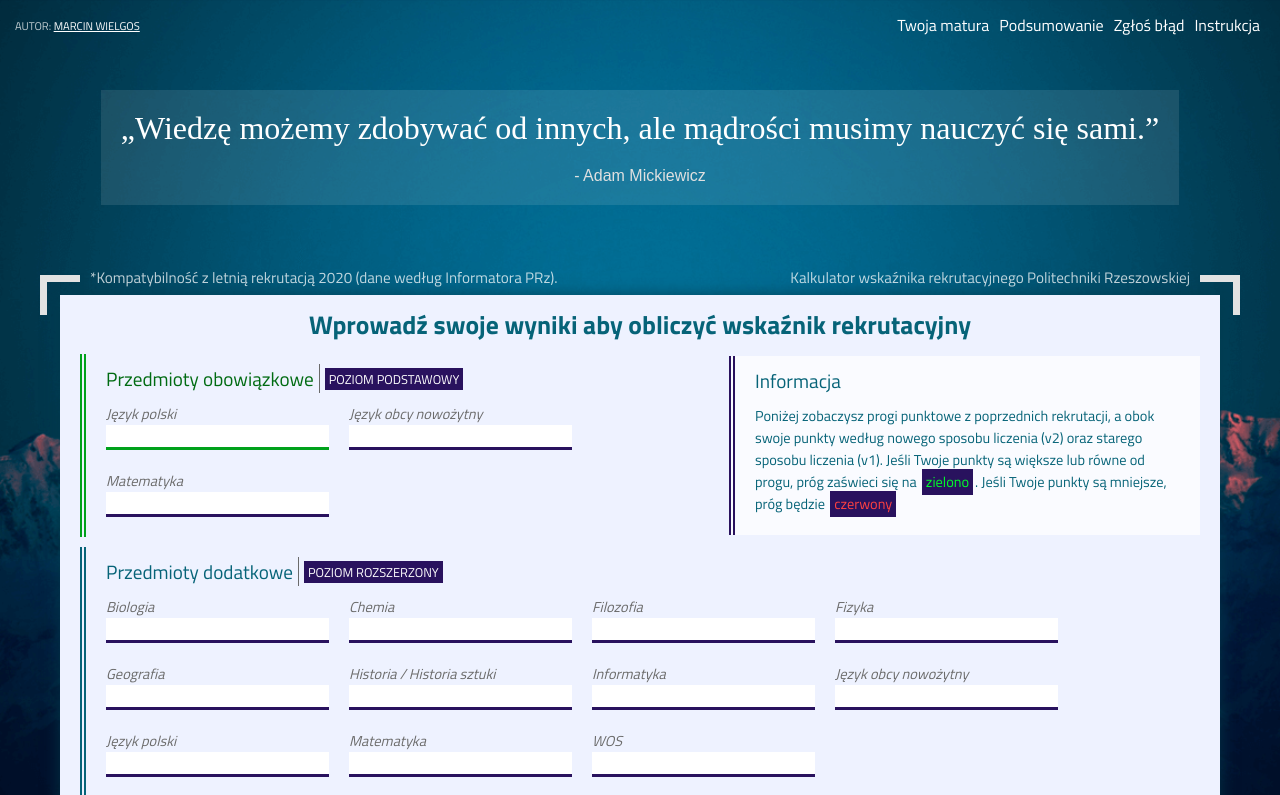
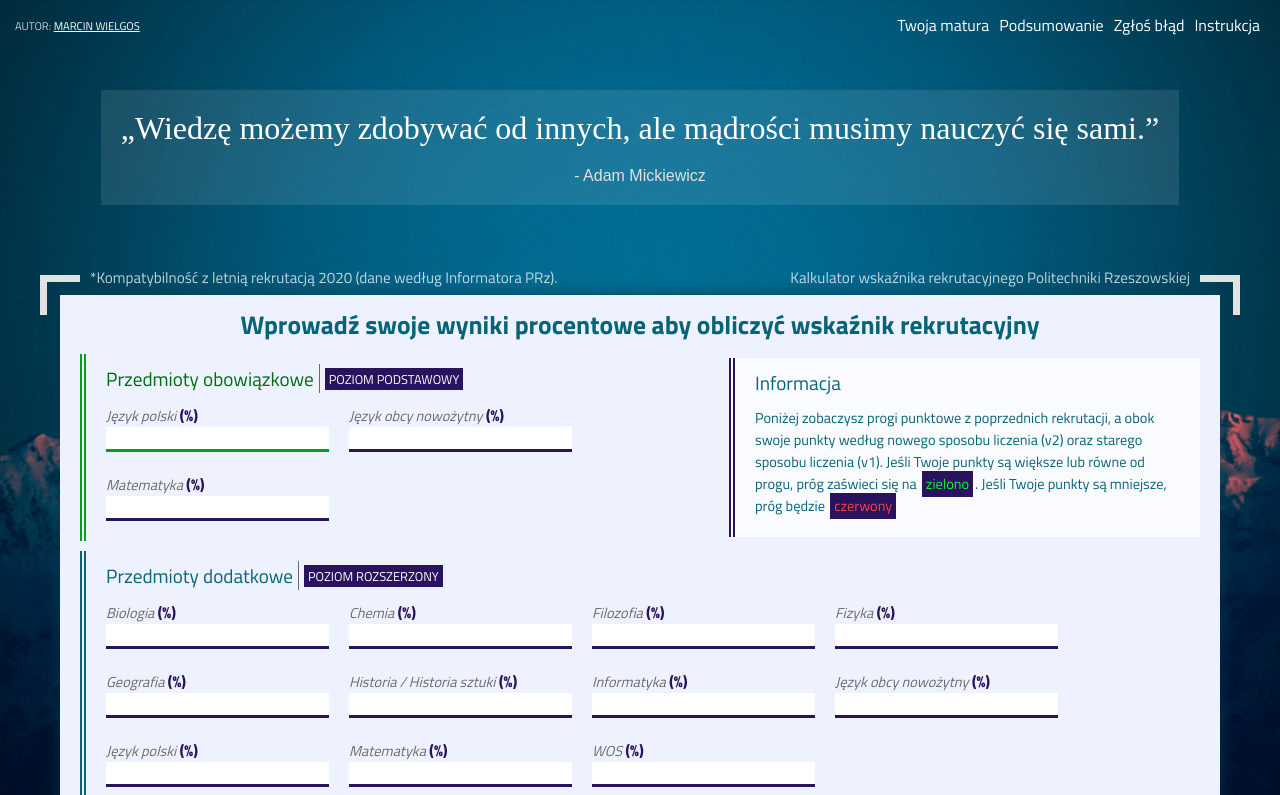
Before and after one commit to mwvabes/studies-calculator-improved, a React (Create React App) app: page / in a window 1280 px wide. Shown: the top 795 px of the page. Built offline with nearby package versions, Linux system fonts and the light colour scheme; a web font is replaced by a local one.

Commit message:
Update input section

```diff
--- a/src/components/InputMarks.js
+++ b/src/components/InputMarks.js
@@ -74,7 +74,7 @@ export default class InputMarks extends React.Component {
               </div>
 
               <div className="InputMarksCard">
-                <h1>Wprowadź swoje wyniki aby obliczyć wskaźnik rekrutacyjny</h1>
+                <h1>Wprowadź swoje wyniki procentowe aby obliczyć wskaźnik rekrutacyjny</h1>
                 <div className="Row BasicSectionWrapper">
                 <div className="InputBasicSection">
                   <div className="InputHeadingSection">
@@ -84,17 +84,17 @@ export default class InputMarks extends React.Component {
                   <div className="InputsRow">
 
                     <div className="SingleInput">
-                      <label htmlFor="B_PL">Język polski</label>
+                      <label htmlFor="B_PL">Język polski <span className="percentLabelInfo">(%)</span></label>
                       <input type="tel" name="B_PL" id="B_PL" autoFocus onKeyUp={this.handleChange.bind(this)} />
                     </div>
 
                     <div className="SingleInput">
-                      <label htmlFor="B_FL">Język obcy nowożytny</label>
+                      <label htmlFor="B_FL">Język obcy nowożytny <span className="percentLabelInfo">(%)</span></label>
                       <input type="tel" name="B_FL" id="B_FL" onKeyUp={this.handleChange.bind(this)} />
                     </div>
 
                     <div className="SingleInput">
-                      <label htmlFor="B_MAT">Matematyka</label>
+                      <label htmlFor="B_MAT">Matematyka <span className="percentLabelInfo">(%)</span></label>
                       <input type="tel" name="B_MAT" id="B_MAT" onKeyUp={this.handleChange.bind(this)} />
                     </div>
 
@@ -121,57 +121,57 @@ export default class InputMarks extends React.Component {
                   <div className="InputsRow">
 
                     <div className="SingleInput">
-                      <label htmlFor="E_BIO">Biologia</label>
+                      <label htmlFor="E_BIO">Biologia <span className="percentLabelInfo">(%)</span></label>
                       <input type="tel" name="E_BIO" id="E_BIO" onKeyUp={this.handleChange.bind(this)} />
                     </div>
 
                     <div className="SingleInput">
-                      <label htmlFor="E_CH">Chemia</label>
+                      <label htmlFor="E_CH">Chemia <span className="percentLabelInfo">(%)</span></label>
                       <input type="tel" name="E_CH" id="E_CH" onKeyUp={this.handleChange.bind(this)} />
                     </div>
 
                     <div className="SingleInput">
-                      <label htmlFor="E_PHI">Filozofia</label>
+                      <label htmlFor="E_PHI">Filozofia <span className="percentLabelInfo">(%)</span></label>
                       <input type="tel" name="E_PHI" id="E_PHI" onKeyUp={this.handleChange.bind(this)} />
                     </div>
 
                     <div className="SingleInput">
-                      <label htmlFor="E_PHY">Fizyka</label>
+                      <label htmlFor="E_PHY">Fizyka <span className="percentLabelInfo">(%)</span></label>
                       <input type="tel" name="E_PHY" id="E_PHY" onKeyUp={this.handleChange.bind(this)} />
                     </div>
 
                     <div className="SingleInput">
-                      <label htmlFor="E_GEO">Geografia</label>
+                      <label htmlFor="E_GEO">Geografia <span className="percentLabelInfo">(%)</span></label>
                       <input type="tel" name="E_GEO" id="E_GEO" onKeyUp={this.handleChange.bind(this)} />
                     </div>
 
                     <div className="SingleInput">
-                      <label htmlFor="E_HIS">Historia / Historia sztuki</label>
+                      <label htmlFor="E_HIS">Historia / Historia sztuki <span className="percentLabelInfo">(%)</span></label>
                       <input type="tel" name="E_HIS" id="E_HIS" onKeyUp={this.handleChange.bind(this)} />
                     </div>
 
                     <div className="SingleInput">
-                      <label htmlFor="E_IT">Informatyka</label>
+                      <label htmlFor="E_IT">Informatyka <span className="percentLabelInfo">(%)</span></label>
                       <input type="tel" name="E_IT" id="E_IT" onKeyUp={this.handleChange.bind(this)} />
                     </div>
 
                     <div className="SingleInput">
-                      <label htmlFor="E_FL">Język obcy nowożytny</label>
+                      <label htmlFor="E_FL">Język obcy nowożytny <span className="percentLabelInfo">(%)</span></label>
                       <input type="tel" name="E_FL" id="E_FL" onKeyUp={this.handleChange.bind(this)} />
                     </div>
 
                     <div className="SingleInput">
-                      <label htmlFor="E_PL">Język polski</label>
+                      <label htmlFor="E_PL">Język polski <span className="percentLabelInfo">(%)</span></label>
                       <input type="tel" name="E_PL" id="E_PL" onKeyUp={this.handleChange.bind(this)} />
                     </div>
 
                     <div className="SingleInput">
-                      <label htmlFor="E_MAT">Matematyka</label>
+                      <label htmlFor="E_MAT">Matematyka <span className="percentLabelInfo">(%)</span></label>
                       <input type="tel" name="E_MAT" id="E_MAT" onKeyUp={this.handleChange.bind(this)} />
                     </div>
 
                     <div className="SingleInput">
-                      <label htmlFor="E_CIV">WOS</label>
+                      <label htmlFor="E_CIV">WOS <span className="percentLabelInfo">(%)</span></label>
                       <input type="tel" name="E_CIV" id="E_CIV" onKeyUp={this.handleChange.bind(this)} />
                     </div>
 
--- a/src/styles/InputMarks.css
+++ b/src/styles/InputMarks.css
@@ -283,6 +283,13 @@
   border: 4px solid #00a11b;
 }
 
+.percentLabelInfo {
+  font-style: normal;
+  color: #29125e;
+  font-weight: bold;
+  font-size: 1.1em;
+}
+
 @media screen and (max-width: 1220px) {
   .SingleInput input {
     font-size: 1.2rem;
--- a/src/styles/InputMarks.scss
+++ b/src/styles/InputMarks.scss
@@ -206,6 +206,13 @@ $maxWidth: 1200px;
   border: 4px solid #00a11b;
 }
 
+.percentLabelInfo {
+  font-style: normal;
+  color: #29125e;
+  font-weight: bold;
+  font-size: 1.1em;
+}
+
 @media screen and (max-width: $maxWidth + 20px) {
 
   .SingleInput input {
--- a/src/styles/Summary.css
+++ b/src/styles/Summary.css
@@ -113,7 +113,7 @@
       -ms-flex-direction: column;
           flex-direction: column;
   padding: 5px;
-  background-color: rgba(81, 132, 179, 0.2);
+  background-color: rgba(11, 18, 43, 0.8);
 }
 
 .pointsSection {
```
Also changed, not shown: 2 other files (tests, documents, lock files or other folders).
